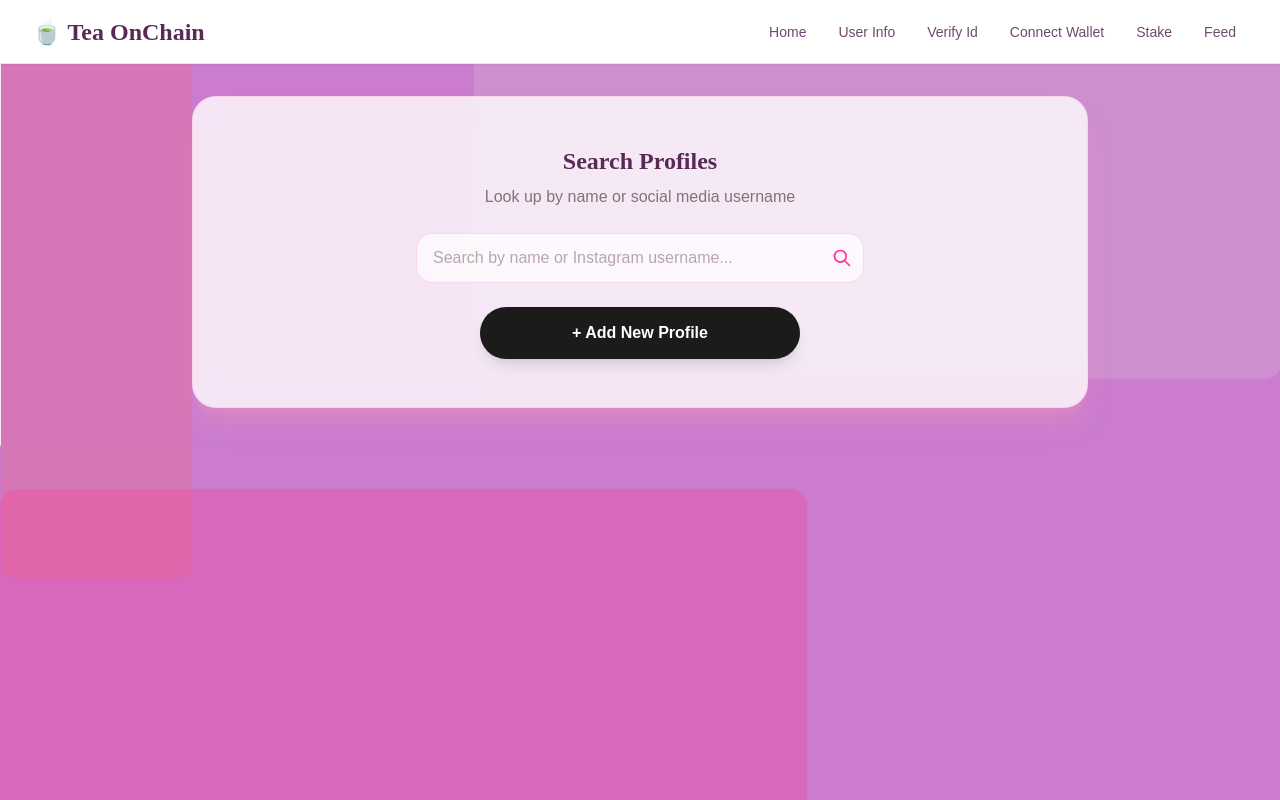
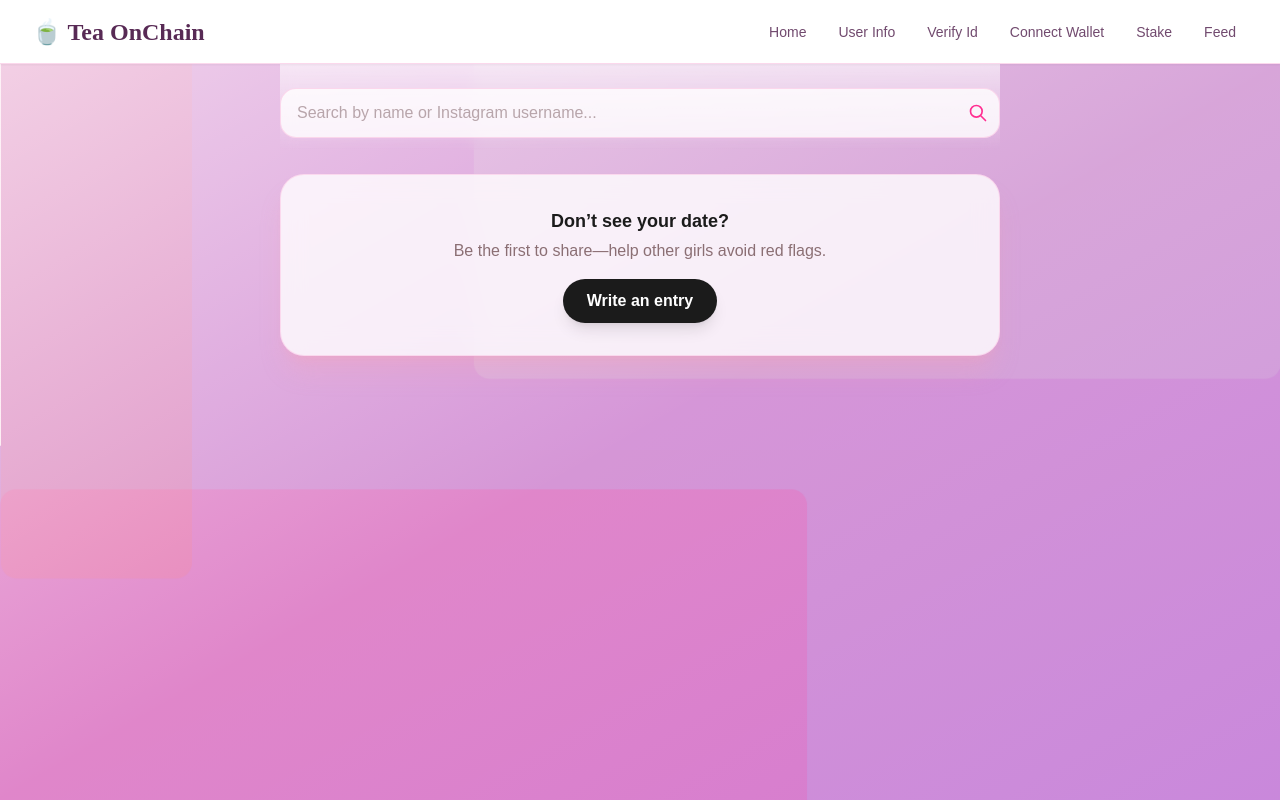
Before and after one commit to shriya-upadhyay/tea-on-chain, a Next.js app: page /frontend/feed in a window 1280 px wide. Built offline with nearby package versions, Linux system fonts and the light colour scheme.

Commit message:
ui is nicer.

```diff
--- a/src/app/frontend/feed/page.tsx
+++ b/src/app/frontend/feed/page.tsx
@@ -63,44 +63,20 @@ export default function FeedPage() {
 
   return (
     <div className="relative h-full w-full overflow-hidden">
-      {/* Background image */}
-      <div
-        className="absolute inset-0 bg-cover bg-center"
-        style={{ backgroundImage: "url('/background.png')" }}
-      />
-      {/* Soft brand overlay to keep text readable */}
-      <div className="absolute inset-0"/>
+      <div className="absolute inset-0 bg-cover bg-center" style={{ backgroundImage: "url('/background.png')" }} />
+      <div className="absolute inset-0 bg-gradient-to-br from-[#FFF5F8]/70 via-white/20 to-[#C5A3FF]/30" />
 
-      {/* Content */}
-      <div className="relative z-10 h-full flex flex-col items-center justify-start px-4 sm:px-6 py-8">
-        <div className="w-full max-w-4xl">
-          {/* Search Section */}
-          <div className="card mb-8">
-            <div className="text-center mb-6">
-              <h2
-                className="text-xl sm:text-2xl font-semibold text-[#582A55] mb-2"
-                style={{ fontFamily: "'Moirai One', cursive" }}
-              >
-                Search Profiles
-              </h2>
-              <p
-                className="text-[#8B6F74]"
-                style={{ fontFamily: "'Inria Sans', sans-serif" }}
-              >
-                Look up by name or social media username
-              </p>
-            </div>
-
-            <div className="flex justify-center mb-6">
-              <div className="w-full max-w-md">
-                <div className="relative">
+      <div className="relative z-10 h-full max-w-3xl mx-auto px-4 sm:px-6 flex flex-col overflow-y-auto">
+        <div className="sticky top-0 z-10 pt-6 pb-3 bg-gradient-to-b from-white/60 to-transparent backdrop-blur">
+          <div className="flex items-center gap-3">
+            <div className="relative flex-1">
               <input
                 type="text"
                 placeholder="Search by name or Instagram username..."
                 value={searchQuery}
                 onChange={(e) => setSearchQuery(e.target.value)}
                 onKeyPress={handleKeyPress}
-                    className="input pr-12"
+                className="w-full rounded-2xl border border-pink-200/80 bg-white/80 px-4 py-3 text-[#1B1B1B] placeholder-[#8B6F74]/60 focus:outline-none focus:ring-2 focus:ring-[#FF2D91] focus:border-transparent"
               />
               <button
                 onClick={handleSearch}
@@ -109,8 +85,8 @@ export default function FeedPage() {
               >
                 {isSearching ? (
                   <svg className="animate-spin h-5 w-5" xmlns="http://www.w3.org/2000/svg" fill="none" viewBox="0 0 24 24">
-                        <circle className="opacity-25" cx="12" cy="12" r="10" stroke="currentColor" strokeWidth="4"></circle>
-                        <path className="opacity-75" fill="currentColor" d="M4 12a8 8 0 018-8V0C5.373 0 0 5.373 0 12h4zm2 5.291A7.962 7.962 0 014 12H0c0 3.042 1.135 5.824 3 7.938l3-2.647z"></path>
+                    <circle className="opacity-25" cx="12" cy="12" r="10" stroke="currentColor" strokeWidth="4" />
+                    <path className="opacity-75" fill="currentColor" d="M4 12a8 8 0 018-8V0C5.373 0 0 5.373 0 12h4zm2 5.291A7.962 7.962 0 014 12H0c0 3.042 1.135 5.824 3 7.938l3-2.647z" />
                   </svg>
                 ) : (
                   <svg className="h-5 w-5" fill="none" viewBox="0 0 24 24" stroke="currentColor">
@@ -122,84 +98,51 @@ export default function FeedPage() {
           </div>
         </div>
 
-            {/* Create Profile Button */}
-            <div className="text-center">
-              <button
-                onClick={handleCreateProfile}
-                className="btn-primary max-w-xs"
-              >
-                + Add New Profile
-              </button>
+        <div className="flex-1 py-4 md:py-6 space-y-5">
+          {searchResults.length > 0 ? (
+            searchResults.map((profile) => (
+              <article key={profile.uuid} className="card p-6 sm:p-7">
+                <div className="flex items-start gap-4">
+                  <div className="h-16 w-16 rounded-2xl bg-[#FFF5F8] overflow-hidden flex-shrink-0 grid place-items-center text-[#8B6F74]">
+                    👤
+                  </div>
+
+                  <div className="min-w-0 flex-1">
+                    <div className="flex flex-wrap items-center gap-x-3 gap-y-2">
+                      <h3 className="text-lg sm:text-xl font-semibold text-[#1B1B1B] truncate" style={{ fontFamily: "'Inria Sans', sans-serif" }}>
+                        {profile.firstName} {profile.lastName}
+                      </h3>
+                    </div>
+                    <div className="mt-1 text-xs text-[#8B6F74]" style={{ fontFamily: "'Inria Sans', sans-serif" }}>
+                      @{profile.instagram || profile.linkedin || profile.facebook || 'n/a'}
+                    </div>
                   </div>
                 </div>
 
-          {/* Search Results */}
-          {searchResults.length > 0 && (
-            <div className="card">
-              <div className="text-center mb-6">
-                <h2
-                  className="text-xl sm:text-2xl font-semibold text-[#582A55] mb-2"
-                  style={{ fontFamily: "'Moirai One', cursive" }}
+                <div className="mt-5 flex items-center justify-between">
+                  <button
+                    onClick={() => handleProfileClick(profile.uuid)}
+                    className="rounded-full bg-[#1B1B1B] hover:bg-[#2A2A2A] text-white font-semibold text-sm sm:text-base py-2.5 px-5 shadow-lg shadow-black/10 transition-transform hover:scale-[1.02] focus:outline-none focus:ring-2 focus:ring-[#FF2D91]/40"
                   >
-                  Found {searchResults.length} Profile{searchResults.length !== 1 ? 's' : ''}
-                </h2>
-                <p
-                  className="text-[#8B6F74]"
-                  style={{ fontFamily: "'Inria Sans', sans-serif" }}
+                    View profile
+                  </button>
+
+                  <span className="text-xs sm:text-sm text-[#8B6F74] underline">@{profile.instagram}</span>
+                </div>
+              </article>
+            ))
+          ) : (
+            <div className="card p-8 text-center" style={{ fontFamily: "'Inria Sans', sans-serif" }}>
+              <h4 className="text-lg font-semibold text-[#1B1B1B] mb-1">Don’t see your date?</h4>
+              <p className="text-[#8B6F74] mb-4">Be the first to share—help other girls avoid red flags.</p>
+              <button
+                onClick={handleCreateProfile}
+                className="rounded-full bg-[#1B1B1B] hover:bg-[#2A2A2A] text-white font-semibold py-2.5 px-6 shadow-lg shadow-black/10 transition-transform hover:scale-[1.02] focus:outline-none focus:ring-2 focus:ring-[#FF2D91]/40"
               >
-                  Click on a profile to view details and reviews
-                </p>
-              </div>
-
-              <div className="space-y-4">
-                {searchResults.map((profile) => (
-                  <div
-                    key={profile.uuid}
-                    className="bg-white/60 backdrop-blur-sm rounded-2xl border border-pink-200/60 p-6 hover:shadow-lg hover:bg-white/80 transition-all duration-200 cursor-pointer group"
-                    onClick={() => handleProfileClick(profile.uuid)}
-                  >
-                    <div className="flex items-start justify-between">
-                      <div className="flex-1">
-                        <h3
-                          className="text-xl font-semibold text-[#1B1B1B] mb-3 group-hover:text-[#582A55] transition-colors"
-                          style={{ fontFamily: "'Inria Sans', sans-serif" }}
-                        >
-                          {profile.firstName} {profile.lastName}
-                        </h3>
-                        <div className="space-y-2 text-sm text-[#8B6F74]">
-                          {profile.instagram && (
-                            <div className="flex items-center">
-                              <span className="font-medium mr-2">Instagram:</span>
-                              <span className="text-[#FF2D91] font-medium">@{profile.instagram}</span>
+                Write an entry
+              </button>
             </div>
           )}
-                          {profile.linkedin && (
-                            <div className="flex items-center">
-                              <span className="font-medium mr-2">LinkedIn:</span>
-                              <span className="text-[#FF2D91] font-medium">{profile.linkedin}</span>
-                            </div>
-                          )}
-                          {profile.facebook && (
-                            <div className="flex items-center">
-                              <span className="font-medium mr-2">Facebook:</span>
-                              <span className="text-[#FF2D91] font-medium">{profile.facebook}</span>
-                            </div>
-                          )}
-                        </div>
-                      </div>
-                      <div className="ml-4">
-                        <div className="w-16 h-16 bg-gradient-to-br from-[#FF2D91] to-[#E04A7A] rounded-full flex items-center justify-center text-white font-bold text-lg shadow-lg">
-                          {profile.firstName?.[0]}{profile.lastName?.[0]}
-                        </div>
-                      </div>
-                    </div>
-                  </div>
-                ))}
-              </div>
-            </div>
-          )}
-
-
         </div>
       </div>
     </div>
```
Lines whose indentation alone changed are shown as unchanged.
